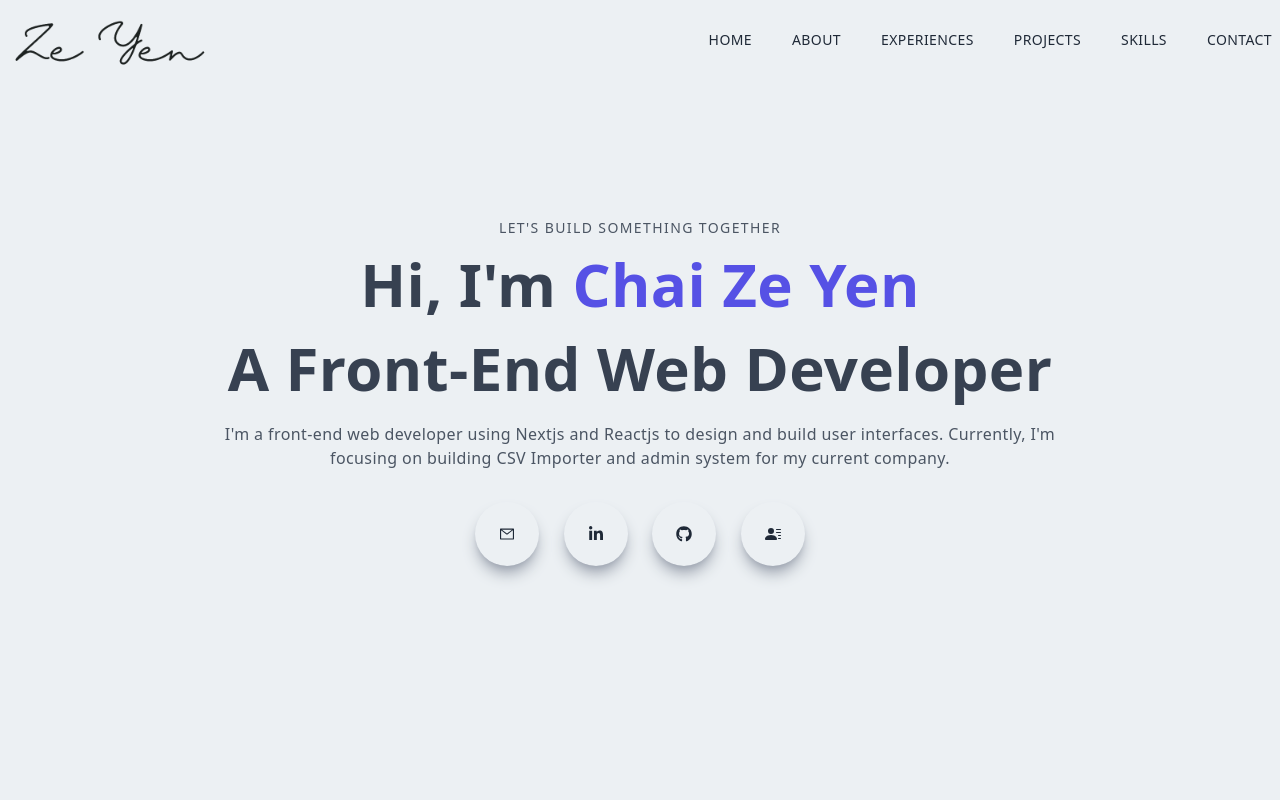
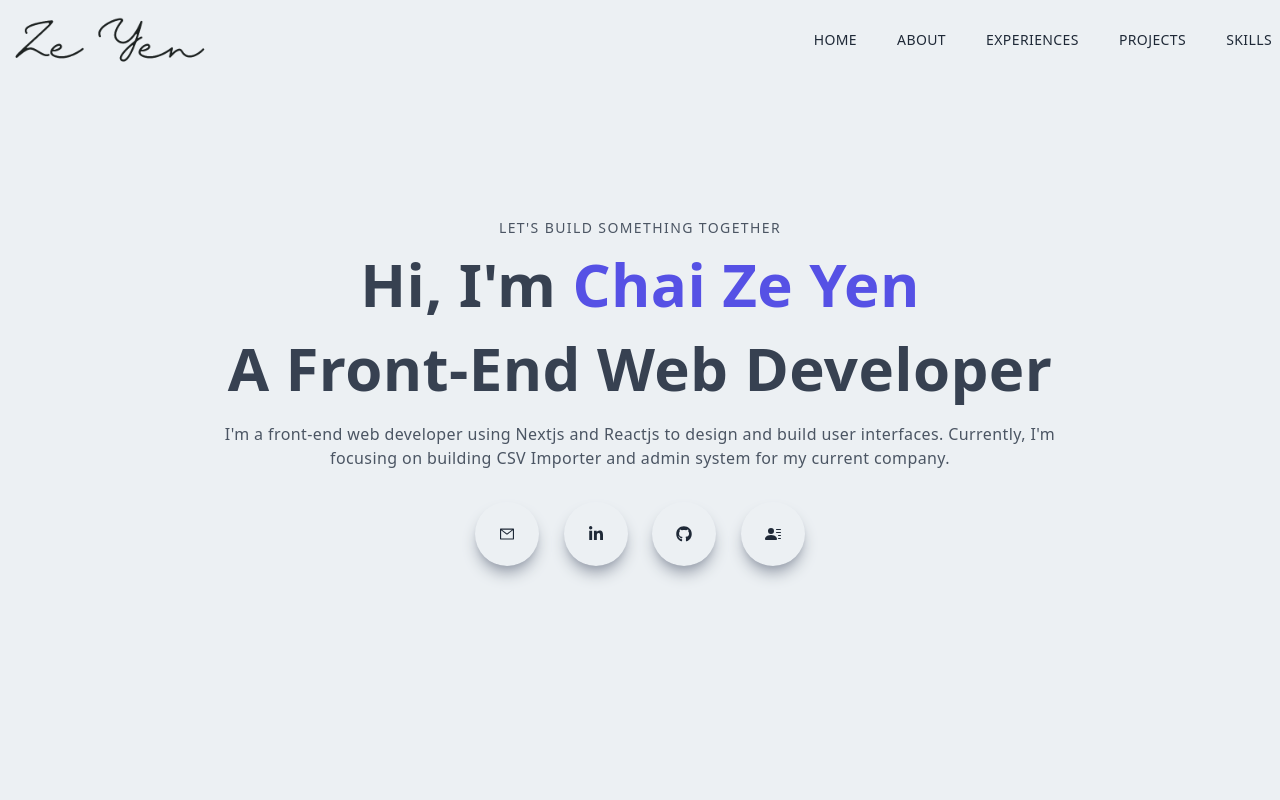
Before and after one commit to Zeync15/zeyen-portfolio, a Next.js app: page / in a window 1280 px wide. Shown: the top 800 px of the page. Built offline with nearby package versions, Linux system fonts and the light colour scheme.

Commit message:
add navbar state, change component order

```diff
--- a/components/Navbar.js
+++ b/components/Navbar.js
@@ -1,13 +1,37 @@
 import Image from "next/image";
 import Link from "next/link";
+import { useRouter } from "next/router";
 import { AiOutlineClose, AiOutlineMenu, AiOutlineMail } from "react-icons/ai";
 import { FaLinkedinIn, FaGithub } from "react-icons/fa";
 import { BsFillPersonLinesFill } from "react-icons/bs";
 import { useEffect, useState } from "react";
+import navLogo from "../public/assets/zeyen-logo-larger-outline.png";
 
 const Navbar = () => {
   const [nav, setNav] = useState(false);
   const [shadow, setShadow] = useState(false);
+  const [navBg, setNavBg] = useState("#ecf0f3");
+  const [linkColor, setLinkColor] = useState("#1f2937");
+  const [showLogo, setShowLogo] = useState(true);
+
+  const router = useRouter();
+
+  useEffect(() => {
+    if (
+      router.asPath === "/csv" ||
+      router.asPath === "/context" ||
+      router.asPath === "/campsite" ||
+      router.asPath === "/unicloth"
+    ) {
+      setNavBg("transparent");
+      setLinkColor("#ecf0f3");
+      setShowLogo(false);
+    } else {
+      setNavBg("#ecf0f3");
+      setLinkColor("#1f2937");
+      setShowLogo(true);
+    }
+  }, [router]);
 
   const handleNav = () => {
     setNav(!nav);
@@ -25,40 +49,50 @@ const Navbar = () => {
   }, []);
 
   return (
-    <div className={shadow ? "fixed w-full h-20 shadow-xl z-[100]" : "fixed w-full h-20 z-[100]"}>
+    <div
+      style={{ backgroundColor: `${navBg}` }}
+      className={
+        shadow
+          ? "fixed w-full h-20 shadow-xl z-[100] ease-in-out duration-300"
+          : "fixed w-full h-20 z-[100]"
+      }
+    >
       <div className="flex justify-between items-center w-full h-full px-2 2xl:px-16">
+        <div>
+          <div className={ showLogo ? "": "hidden"}>
             <Link href="/">
+              <a>
                 <Image
-            src="/assets/zeyen-logo-larger-outline.png"
+                  src={navLogo}
                   alt="Ze Yen"
                   width="200"
                   height="200"
                   className="cursor-pointer"
                 />
+              </a>
             </Link>
+          </div>
+        </div>
         <div>
-          <ul className="hidden md:flex">
-            <Link href="/">
-              <li className="ml-10 text-sm uppercase hover:border-b">Home</li>
-            </Link>
-            <Link href="/#about">
-              <li className="ml-10 text-sm uppercase hover:border-b">About</li>
-            </Link>
-            <Link href="/#experiences">
-              <li className="ml-10 text-sm uppercase hover:border-b">Experiences</li>
-            </Link>
-            <Link href="/#projects">
-              <li className="ml-10 text-sm uppercase hover:border-b">Projects</li>
-            </Link>
-            <Link href="/#skills">
-              <li className="ml-10 text-sm uppercase hover:border-b">Skills</li>
-            </Link>
-            <Link href="/">
-              <li className="ml-10 text-sm uppercase hover:border-b">Contact</li>
-            </Link>
+          <ul style={{ color: `${linkColor}` }} className="hidden md:flex">
+            <li className="ml-10 text-sm uppercase hover:border-b">
+              <Link href="/">Home</Link>
+            </li>
+            <li className="ml-10 text-sm uppercase hover:border-b">
+              <Link href="/#about">About</Link>
+            </li>
+            <li className="ml-10 text-sm uppercase hover:border-b">
+              <Link href="/#experiences">Experiences</Link>
+            </li>
+            <li className="ml-10 text-sm uppercase hover:border-b">
+              <Link href="/#projects">Projects</Link>
+            </li>
+            <li className="ml-10 text-sm uppercase hover:border-b">
+              <Link href="/#skills">Skills</Link>
+            </li>
           </ul>
 
-          <div onClick={handleNav} className="md:hidden">
+          <div style={{ color: `${linkColor}` }} onClick={handleNav} className="md:hidden">
             <AiOutlineMenu size={25} />
           </div>
         </div>
@@ -77,7 +111,7 @@ const Navbar = () => {
             <div className="flex w-full items-center justify-between -mt-12">
               <Link href="/">
                 <Image
-                  src="/assets/zeyen-logo-larger-outline.png"
+                  src={navLogo}
                   alt="Ze Yen"
                   width="150"
                   height="150"
@@ -99,19 +133,29 @@ const Navbar = () => {
           <div className="py-4 flex flex-col">
             <ul className="uppercase">
               <Link href="/">
-                <li onClick={()=> setNav(false)} className="py-4 text-sm">Home</li>
+                <li onClick={() => setNav(false)} className="py-4 text-sm">
+                  Home
+                </li>
               </Link>
               <Link href="/#about">
-                <li onClick={()=> setNav(false)} className="py-4 text-sm">About</li>
+                <li onClick={() => setNav(false)} className="py-4 text-sm">
+                  About
+                </li>
               </Link>
               <Link href="/#experiences">
-                <li onClick={()=> setNav(false)} className="py-4 text-sm">Experiences</li>
+                <li onClick={() => setNav(false)} className="py-4 text-sm">
+                  Experiences
+                </li>
               </Link>
               <Link href="/#projects">
-                <li onClick={()=> setNav(false)} className="py-4 text-sm">Projects</li>
+                <li onClick={() => setNav(false)} className="py-4 text-sm">
+                  Projects
+                </li>
               </Link>
               <Link href="/#skills">
-                <li onClick={()=> setNav(false)} className="py-4 text-sm">Skills</li>
+                <li onClick={() => setNav(false)} className="py-4 text-sm">
+                  Skills
+                </li>
               </Link>
             </ul>
           </div>
--- a/pages/index.js
+++ b/pages/index.js
@@ -20,9 +20,9 @@ export default function Home() {
 
       <Main />
       <About />
+      <Experiences />
+      <Projects />
       <Skills />
-      <Projects />
-      <Experiences />
     </div>
   );
 }
```
Lines whose indentation alone changed are shown as unchanged.
